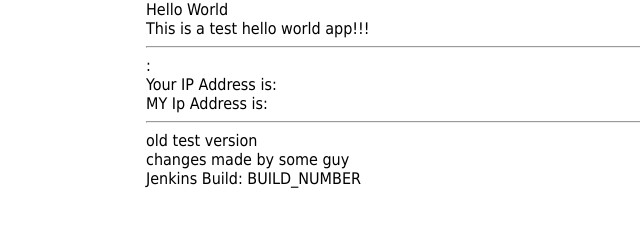
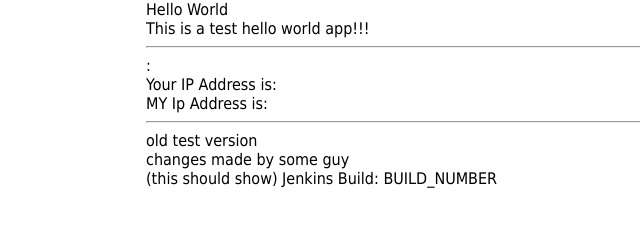
Before and after one commit to mattdttusa/nginx-custom, a plain HTML site: page index.html in a window 1280 px wide. Shown: the whole page, without its empty margins (214-854 px from the left). Drawn offline with Linux system fonts and the light colour scheme.

Commit message:
added (this should show)

```diff
--- a/index.html
+++ b/index.html
@@ -24,6 +24,6 @@
 MY Ip Address is: <!--# echo var="SERVER_ADDR" default="unknown_host" --><hr>
 old test version <br>
 changes made by some guy <br />
-Jenkins Build: BUILD_NUMBER
+(this should show) Jenkins Build: BUILD_NUMBER
 </body>
 </html>
```
